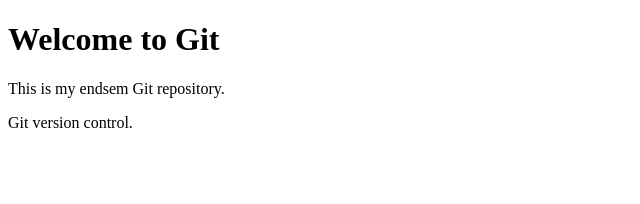
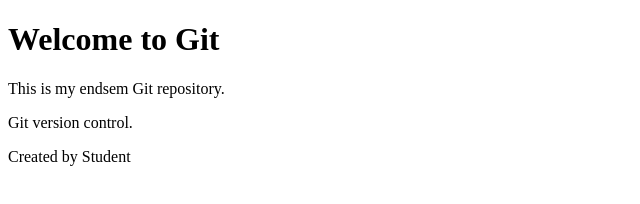
Before and after one commit to vishnu-priyaanjali-gella/git-operations-endsem, a plain HTML site: page index.html in a window 1280 px wide. Shown: the whole page, without its empty margins (0-640 px from the left). Drawn offline with Linux system fonts and the light colour scheme.

Commit message:
Add page footer

```diff
--- a/index.html
+++ b/index.html
@@ -7,5 +7,6 @@
     <h1>Welcome to Git</h1>
     <p>This is my endsem Git repository.</p>
     <p>Git version control.</p>
+    <footer>Created by Student</footer>
 </body>
 </html>
```
